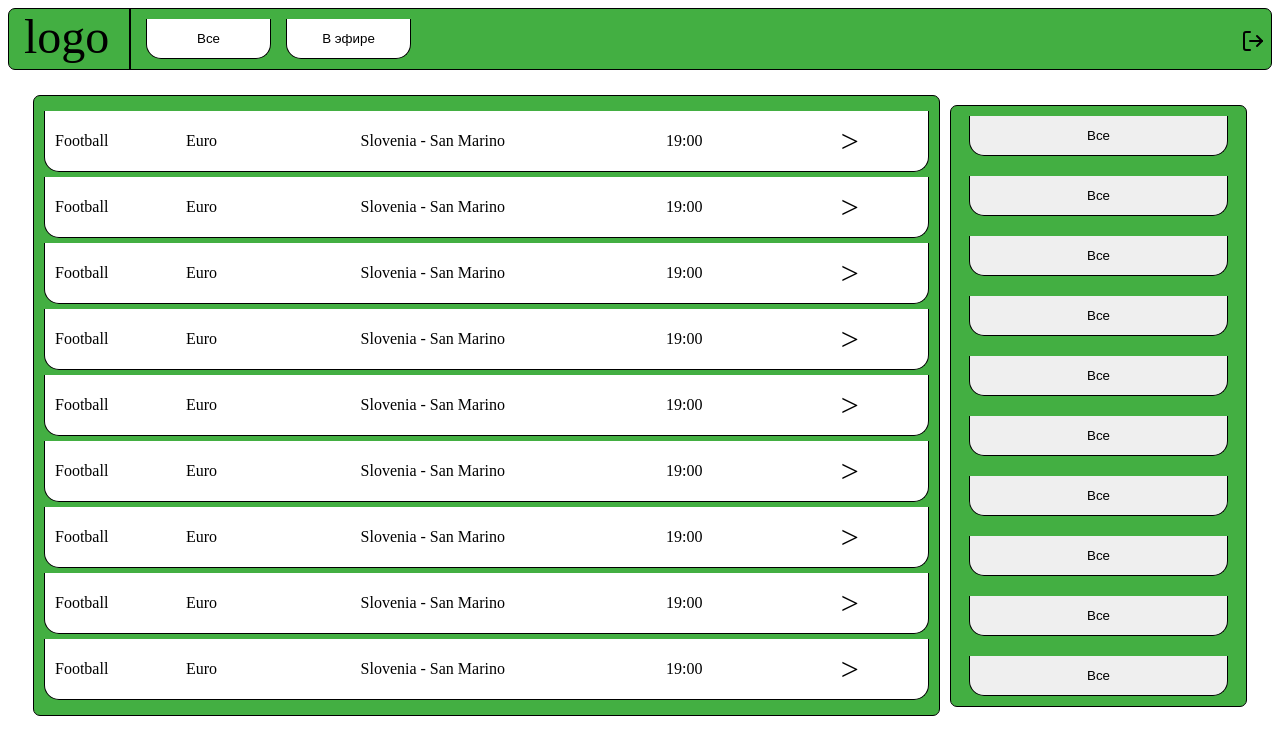
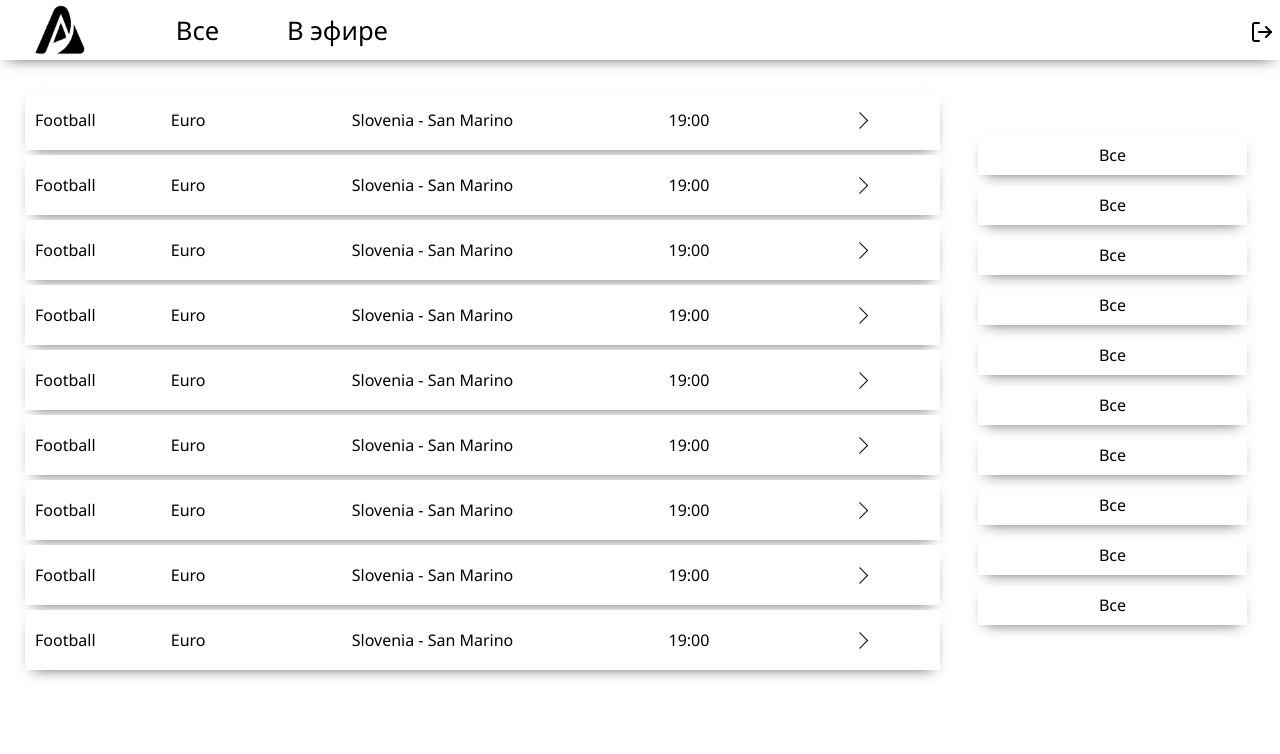
Before and after one commit to weopeji/alfabet, a plain HTML site: page index.html in a window 1280 px wide. Drawn offline with Linux system fonts and the light colour scheme.

Commit message:
перекомит

```diff
--- a/assets/css/index.sass
+++ b/assets/css/index.sass
@@ -1,13 +1,14 @@
 body
     background-color: white
-
+    font-family: 'Segoe UI', Tahoma, Geneva, Verdana, sans-serif
+    margin: 0
 .head
     justify-content: space-between
     display: flex
     align-items: center
-    background-color: #43AF42
-    border: 1px solid black
-    border-radius: 7px
+    background-color: white
+    height: 60px
+    box-shadow: 0px 6px 15px -8px rgba(0,0,0,0.75)
 
 
 .head_left
@@ -15,28 +16,29 @@ body
     align-items: center
 
 .logo
-    width: 90px
-    height: 60px
+    width: 50px
+    height: 50px
     margin-left: auto
     margin-right: auto
-    font-size: 3em
+    font-size: 40px
+    img
+        width: 50px
+        height: 50px
+        align-items: center
+        display: flex
 
 .all_button
     width: 125px
     height: 40px
     margin-left: 15px
     background-color: white
-    border: 1px solid black
-    border-top: 0
-    border-radius: 15px
-    border-top-left-radius: 0
-    border-top-right-radius: 0
+    justify-content: center
+    align-items: center
+    display: flex
+    font-size: 1.6em
     &:hover
         opacity: .55
         cursor: pointer
-
-
-
 
 
 
@@ -45,17 +47,15 @@ body
     height: 40px
     margin-left: 15px
     background-color: white
-    border: 1px solid black
-    border-top: 0
-    border-radius: 15px
-    border-top-left-radius: 0
-    border-top-right-radius: 0
+    justify-content: center
+    align-items: center
+    display: flex
+    font-size: 1.6em
     &:hover
         opacity: .55
         cursor: pointer
 
 .logo_box
-    border-right: 2px solid black
     width: 120px
 
 .logout_btn
@@ -66,10 +66,10 @@ body
     margin-right: 10px
     &:hover
         cursor: pointer
-        color: white
+        color: #43AF42
 
 .broadcast
-    margin: 25px
+    margin: 15px
 
 .broadcast_title
     justify-content: space-between
@@ -79,9 +79,7 @@ body
 .broadcast_box
     width: 75%
     padding: 10px
-    border: 1px solid black
-    border-radius: 7px
-    background-color: #43AF42
+    background-color: white
 
 .broadcast_name
     width: 15%
@@ -98,9 +96,7 @@ body
 .broadcast_types
     width: 25%
     display: block
-    border: 1px solid black
-    border-radius: 7px
-    background-color: #43AF42
+    background-color: white
     margin-left: 10px
 
 .broadcast_line
@@ -111,11 +107,7 @@ body
     margin-bottom: 5px
     margin-top: 5px
     background-color: white
-    border: 1px solid black
-    border-top: 0
-    border-radius: 15px
-    border-top-left-radius: 0
-    border-top-right-radius: 0
+    box-shadow: 0px 6px 15px -8px rgba(0,0,0,0.75)
     &:hover
         opacity: .55
         cursor: pointer
@@ -124,12 +116,11 @@ body
     width: calc( 100% - 36px )
     height: 40px
     margin: 10px
-    border: 1px solid black
-    border-top: 0
-    border-radius: 15px
-    border-top-left-radius: 0
-    border-top-right-radius: 0
     margin-left: 18px
+    box-shadow: 0px 6px 15px -8px rgba(0,0,0,0.75)
+    justify-content: center
+    align-items: center
+    display: flex
     &:hover
         opacity: .55
         cursor: pointer
@@ -138,5 +129,8 @@ body
 
 .watch_broadcast
     font-size: 2em
+    img
+        width: 25px
+        height: 25px
     &:hover
         cursor: pointer
--- a/index.html
+++ b/index.html
@@ -13,13 +13,17 @@
     <div class="head">
         <div class="head_left">
             <div class="logo_box">
-            <div class="logo">logo</div>
+            <div class="logo"><img src="./assets/images/photo_2023-03-24_17-39-44.png" alt=""></div>
             </div>
             <div class="all">
-                <button class="all_button">Все</button>
+                <div class="all_button">
+                    Все
+                </div>
             </div>
             <div class="live">
-                <button class="live_button">В эфире</button>
+                <div class="live_button">
+                    В эфире
+                </div>
             </div>
         </div>
         <div class="head_right">
@@ -47,7 +51,7 @@
                         19:00
                     </div>
                     <div class="watch_broadcast">
-                        >
+                        <img src="./assets/images/morethen.png" alt="">
                     </div>
                 </div>
                 <div class="broadcast_line">
@@ -64,7 +68,7 @@
                         19:00
                     </div>
                     <div class="watch_broadcast">
-                        >
+                        <img src="./assets/images/morethen.png" alt="">
                     </div>
                 </div>
                 <div class="broadcast_line">
@@ -81,7 +85,7 @@
                         19:00
                     </div>
                     <div class="watch_broadcast">
-                        >
+                        <img src="./assets/images/morethen.png" alt="">
                     </div>
                 </div>
                 <div class="broadcast_line">
@@ -98,7 +102,7 @@
                         19:00
                     </div>
                     <div class="watch_broadcast">
-                        >
+                        <img src="./assets/images/morethen.png" alt="">
                     </div>
                 </div>
                 <div class="broadcast_line">
@@ -115,7 +119,7 @@
                         19:00
                     </div>
                     <div class="watch_broadcast">
-                        >
+                        <img src="./assets/images/morethen.png" alt="">
                     </div>
                 </div>
                 <div class="broadcast_line">
@@ -132,7 +136,7 @@
                         19:00
                     </div>
                     <div class="watch_broadcast">
-                        >
+                        <img src="./assets/images/morethen.png" alt="">
                     </div>
                 </div>
                 <div class="broadcast_line">
@@ -149,7 +153,7 @@
                         19:00
                     </div>
                     <div class="watch_broadcast">
-                        >
+                        <img src="./assets/images/morethen.png" alt="">
                     </div>
                 </div>
                 <div class="broadcast_line">
@@ -166,7 +170,7 @@
                         19:00
                     </div>
                     <div class="watch_broadcast">
-                        >
+                        <img src="./assets/images/morethen.png" alt="">
                     </div>
                 </div>
                 <div class="broadcast_line">
@@ -183,40 +187,60 @@
                         19:00
                     </div>
                     <div class="watch_broadcast">
-                        >
+                        <img src="./assets/images/morethen.png" alt="">
                     </div>
                 </div>
             </div>
             <div class="broadcast_types">
                 <div class="broadcast_types_all">
-                    <button class="broadcast_types_name">Все</button>
+                    <div class="broadcast_types_name">
+                        Все
+                    </div>
                 </div>
                 <div class="broadcast_types_all">
-                    <button class="broadcast_types_name">Все</button>
+                    <div class="broadcast_types_name">
+                        Все
+                    </div>
                 </div>
                 <div class="broadcast_types_all">
-                    <button class="broadcast_types_name">Все</button>
+                    <div class="broadcast_types_name">
+                        Все
+                    </div>
                 </div>
                 <div class="broadcast_types_all">
-                    <button class="broadcast_types_name">Все</button>
+                    <div class="broadcast_types_name">
+                        Все
+                    </div>
                 </div>
                 <div class="broadcast_types_all">
-                    <button class="broadcast_types_name">Все</button>
+                    <div class="broadcast_types_name">
+                        Все
+                    </div>
                 </div>
                 <div class="broadcast_types_all">
-                    <button class="broadcast_types_name">Все</button>
+                    <div class="broadcast_types_name">
+                        Все
+                    </div>
                 </div>
                 <div class="broadcast_types_all">
-                    <button class="broadcast_types_name">Все</button>
+                    <div class="broadcast_types_name">
+                        Все
+                    </div>
                 </div>
                 <div class="broadcast_types_all">
-                    <button class="broadcast_types_name">Все</button>
+                    <div class="broadcast_types_name">
+                        Все
+                    </div>
                 </div>
                 <div class="broadcast_types_all">
-                    <button class="broadcast_types_name">Все</button>
+                    <div class="broadcast_types_name">
+                        Все
+                    </div>
                 </div>
                 <div class="broadcast_types_all">
-                    <button class="broadcast_types_name">Все</button>
+                    <div class="broadcast_types_name">
+                        Все
+                    </div>
                 </div>
             </div>
         </div>
```
Also changed, not shown: assets/css/index.css, assets/images/morethen.png (added), assets/images/photo_2023-03-24_17-39-44.png (added), 1 other file.
